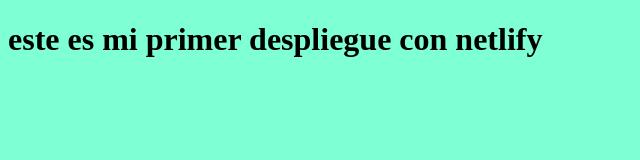
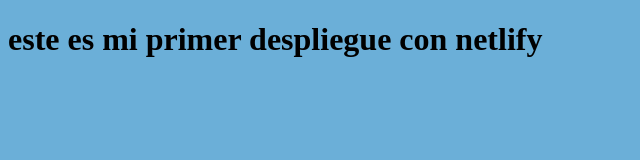
Before and after one commit to lelicpu/misegundorepositorio, a plain HTML site: page index.html in a window 1280 px wide. Shown: the whole page, without its empty margins (0-640 px from the left). Drawn offline with Linux system fonts and the light colour scheme.

Commit message:
nuevo color azul

```diff
--- a/index.html
+++ b/index.html
@@ -6,8 +6,9 @@
     <meta name="viewport" content="width=device-width, initial-scale=1.0">
     <title>Document</title>
     <style>
-        html, body {
-            background-color: aquamarine;
+        html,
+        body {
+            background-color: rgb(107, 175, 216);
         }
     </style>
 </head>
```
